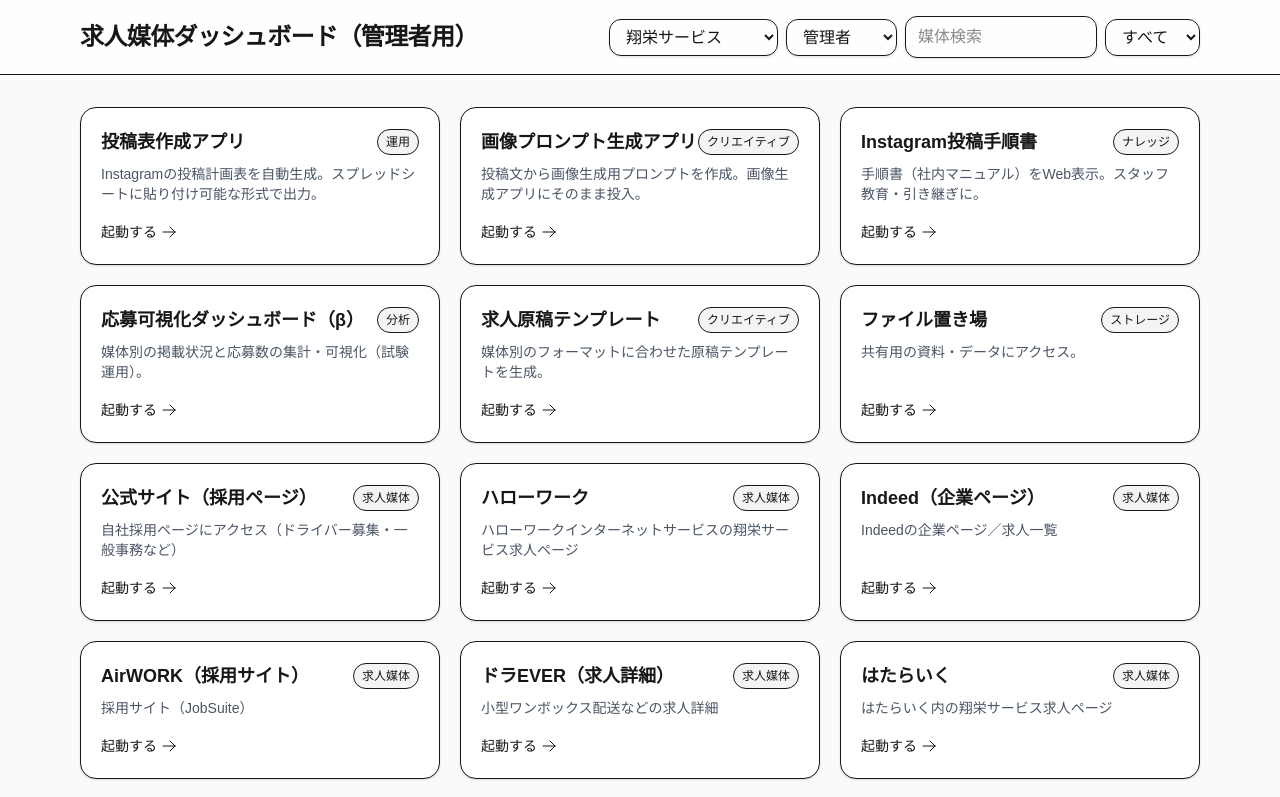
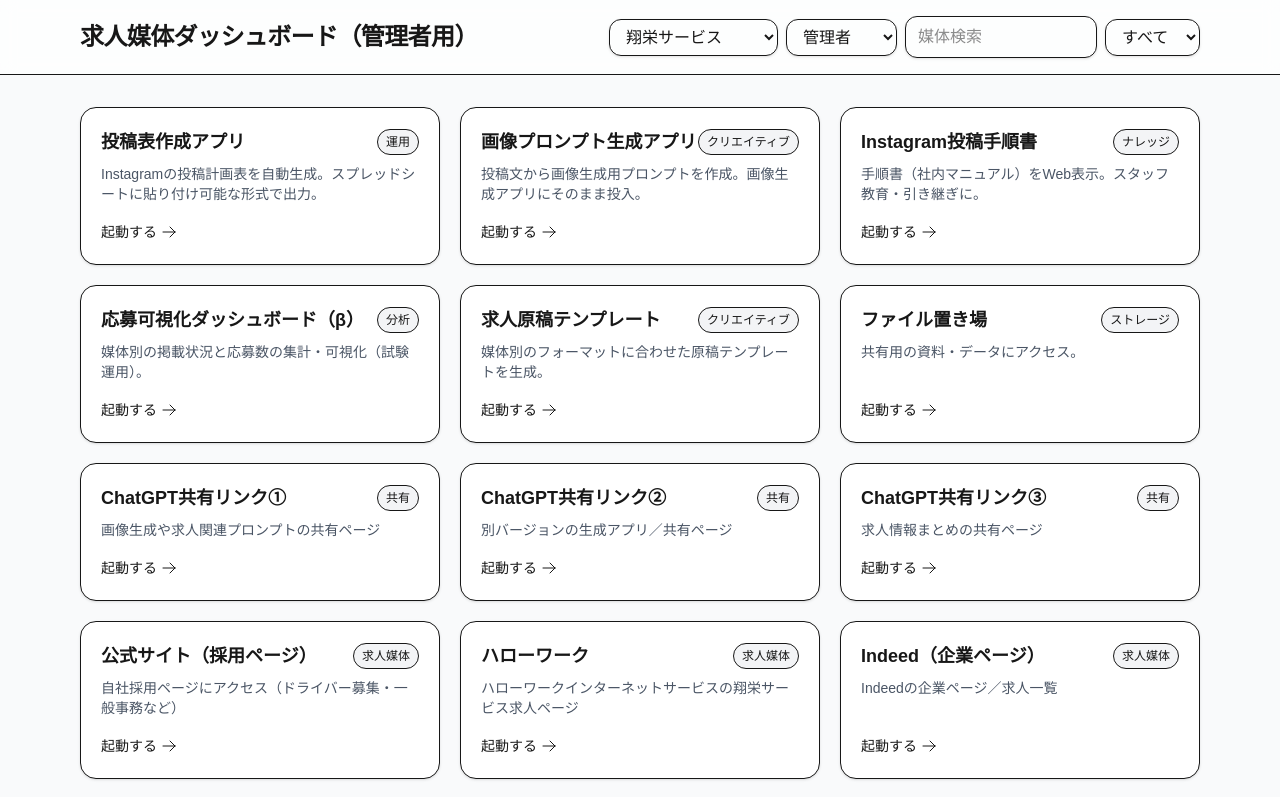
Before and after one commit to hatkow/recruit-admin-dashboard, a Next.js app: page / in a window 1280 px wide. Shown: the top 797 px of the page. Built offline with nearby package versions, Linux system fonts and the light colour scheme.

Commit message:
feat: 管理ダッシュボードにChatGPT共有リンクを追加

```diff
--- a/app/_components/AdminDashboard.tsx
+++ b/app/_components/AdminDashboard.tsx
@@ -45,6 +45,29 @@
     desc: "共有用の資料・データにアクセス。",
     href: "#",
     tag: "ストレージ",
+  },
+
+  // ▼ ChatGPT共有リンク
+  {
+    id: "chatgpt-1",
+    name: "ChatGPT共有リンク①",
+    desc: "画像生成や求人関連プロンプトの共有ページ",
+    href: "https://chatgpt.com/share/68a07948-2cbc-8012-a912-ee278ef0dc9a",
+    tag: "共有",
+  },
+  {
+    id: "chatgpt-2",
+    name: "ChatGPT共有リンク②",
+    desc: "別バージョンの生成アプリ／共有ページ",
+    href: "https://chatgpt.com/share/68a0799a-f8d0-8012-8bae-6f6a77990a1e",
+    tag: "共有",
+  },
+  {
+    id: "chatgpt-3",
+    name: "ChatGPT共有リンク③",
+    desc: "求人情報まとめの共有ページ",
+    href: "https://chatgpt.com/share/68954dfa-2e60-8012-aeb2-af6f4bfe6100",
+    tag: "共有",
   },
 
   // ▼ 求人媒体ボタン（翔栄サービス向け固定URL）
@@ -193,6 +216,7 @@
               <option value="公共">公共</option>
               <option value="媒体">媒体</option>
               <option value="専門">専門</option>
+              <option value="共有">共有</option>
             </select>
           </div>
         </div>
```
